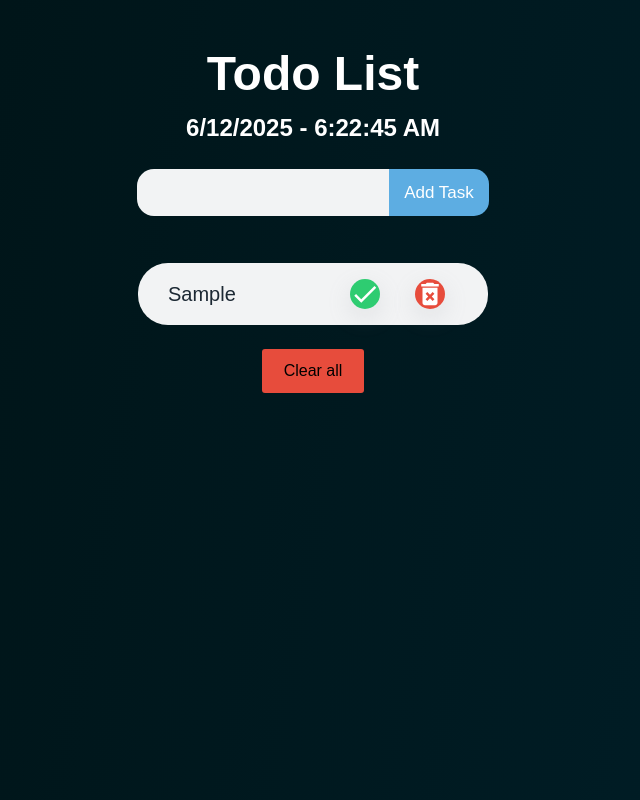
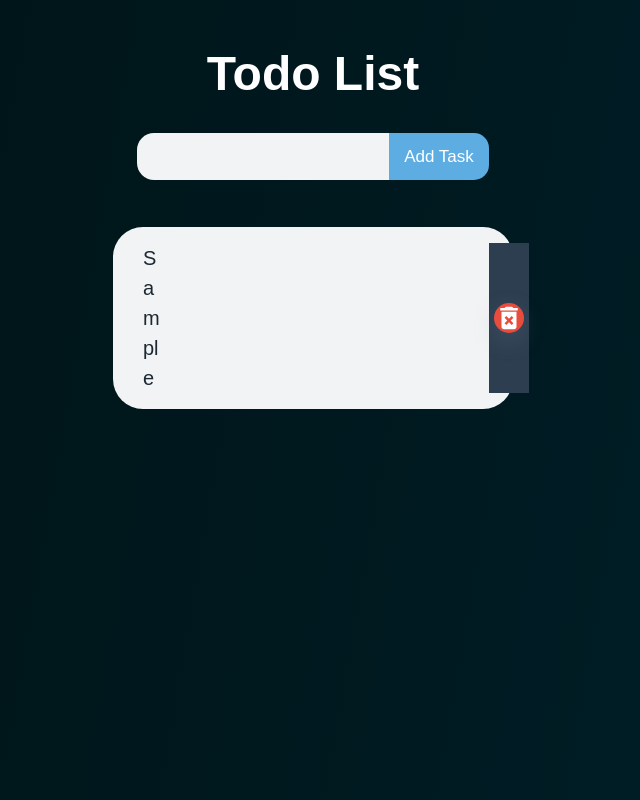
Before and after one commit to TarunByte/reactV19, a React (Vite) app: page / in a window 1280 px wide. Both pictures are taken after typing "Sample" into the empty fields and a click on the button "Add Task". Shown: the whole page, without its empty margins (327-967 px from the left). Built offline with nearby package versions, Linux system fonts and the light colour scheme.

Commit message:
#42 Why Keys Are Important in React JS

```diff
--- a/src/App.jsx
+++ b/src/App.jsx
@@ -1,10 +1,7 @@
 // import "./components/EV.css";
-import { Todo } from "./projects/Todo/Todo";
+import { Keys } from "./Keys";
+// import { Todo } from "./projects/Todo/Todo";
 
 export const App = () => {
-  return (
-    <section>
-      <Todo />
-    </section>
-  );
+  return <Keys />;
 };
--- /dev/null
+++ b/src/Keys.jsx
@@ -0,0 +1,76 @@
+import { useState } from "react";
+import "../src/projects/Todo/Todo.css";
+import { MdDeleteForever } from "react-icons/md";
+
+export const Keys = () => {
+  const [task, setTask] = useState([]);
+  const [inputValue, setInputValue] = useState("");
+
+  const handleInputChange = (value) => {
+    setInputValue(value);
+  };
+
+  const handleFormSubmit = (event) => {
+    event.preventDefault();
+    // return if todoInputValue is empty
+    if (!inputValue) return;
+
+    if (task.includes(inputValue)) {
+      setInputValue("");
+      return;
+    }
+
+    // setTask can take either a new state value or a function. when it takes a function, React passes the current state (the previous state) as an argument to this function.
+    setTask((prevTasks) => [...prevTasks, inputValue]);
+    setInputValue("");
+  };
+
+  console.log(task);
+
+  //todo Add Date features also
+  return (
+    <section className="todo-container">
+      <header>
+        <h1>Todo List</h1>
+      </header>
+      <section id="form">
+        <form onSubmit={handleFormSubmit}>
+          <div>
+            <input
+              type="text"
+              className="todo-input"
+              autoComplete="off"
+              value={inputValue}
+              onChange={(event) => handleInputChange(event.target.value)}
+            />
+          </div>
+          <button type="submit" className="todo-btn">
+            Add Task
+          </button>
+        </form>
+      </section>
+      <section className="myUnOrdList">
+        <ul className="todo-list">
+          {task.map((curTask, index) => {
+            return <TodoLists key={index} data={curTask} />;
+          })}
+        </ul>
+      </section>
+    </section>
+  );
+};
+
+const TodoLists = ({ data }) => {
+  return (
+    <li className="todo-item">
+      <span>{data}</span>
+      <input type="text" />
+      {/* <button>
+        <MdCheck className="check-btn" />
+      </button> */}
+      <button>
+        <MdDeleteForever className="delete-btn" />
+      </button>
+    </li>
+  );
+};
```
